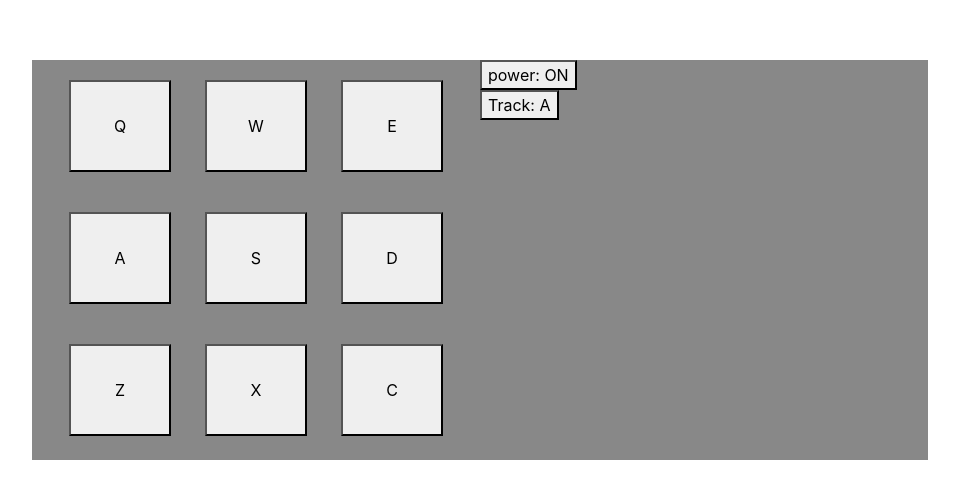
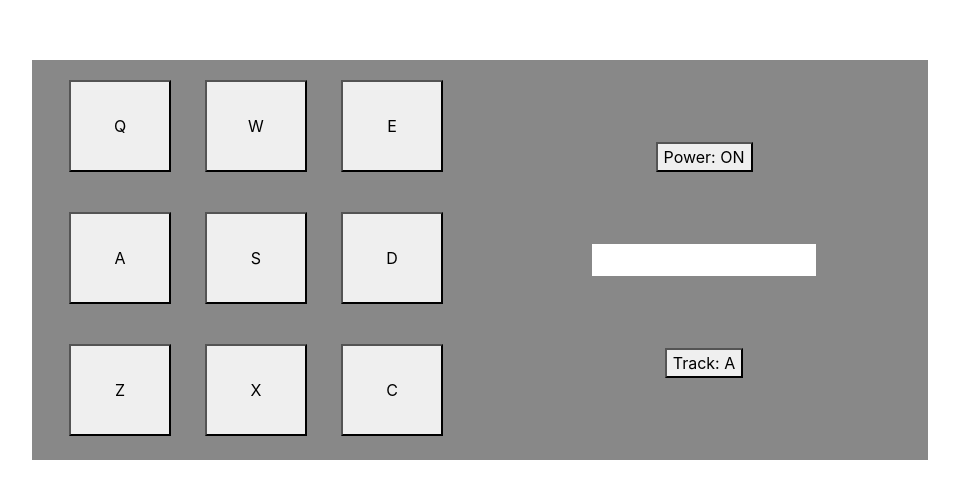
Before and after one commit to nick-hou/drum-machine, a React (Create React App) app: page / in a window 1280 px wide. Shown: the part 140-638 px from the top of the page, without its empty margins (160-1119 px from the left). Built offline with nearby package versions, Linux system fonts and the light colour scheme.

Commit message:
static css updates

```diff
--- a/src/features/drum/Drum.js
+++ b/src/features/drum/Drum.js
@@ -34,16 +34,24 @@ export const Drum = () => {
             <Button id="Cbtn" letter="C" />
           </div>
         </div>
-        <div className="col">
+
+
+        <div className="col align-self-center display-col">
           <button
             className="powerButton"
             onClick={() => dispatch(flipPower())}
           >
-            power: {powerStatus ? 'ON' : 'OFF'}
+            Power: {powerStatus ? 'ON' : 'OFF'}
           </button>
-          <div className="soundText">
+
+          <br /><br /><br /><br />
+
+          <p className="soundText">
             {lastSoundPlayed}
-          </div>
+          </p>
+
+          <br/><br /><br />
+
           <button
             className="trackButton"
             onClick={() => dispatch(flipTrack())}
--- a/src/index.css
+++ b/src/index.css
@@ -38,7 +38,19 @@ code {
   align-items: center;
 }
 
+.display-col {
+  text-align: center;
+}
+
 .drumButton {
   position: relative;
   width: 25%;
 }
+
+.soundText {
+  height: 2rem;
+  width: 50%;
+  background-color: white;
+  margin: 0 auto;
+  padding-top: .25rem;
+}
```
